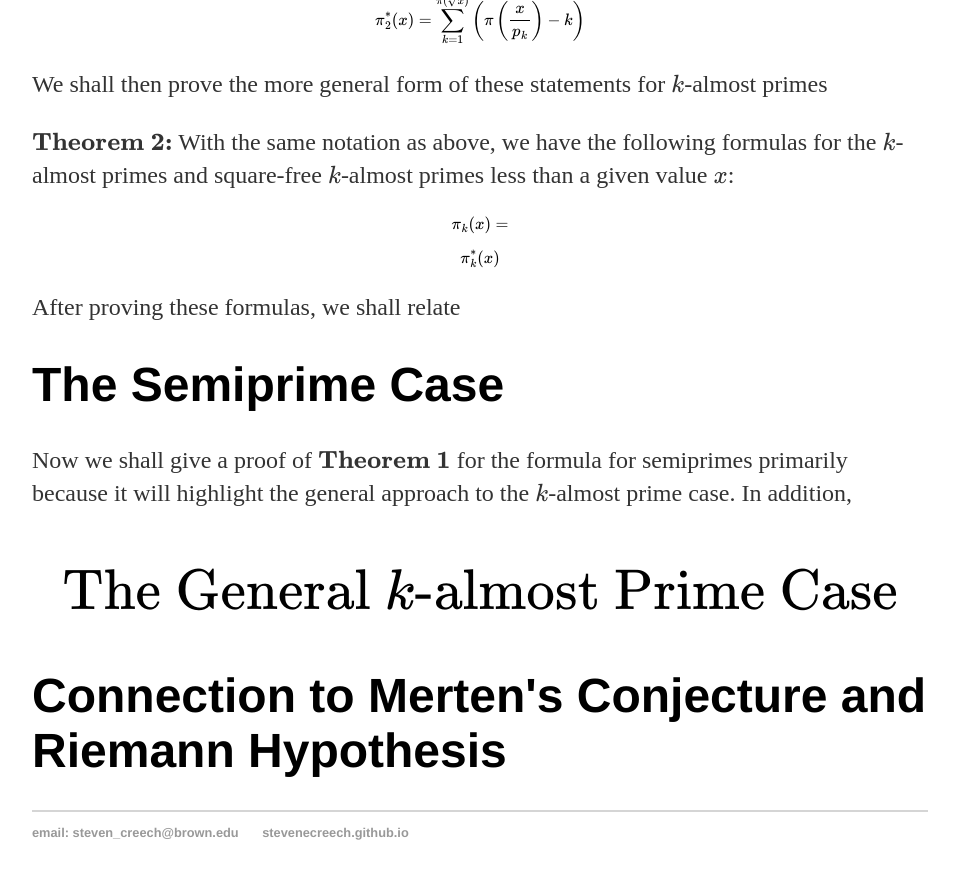
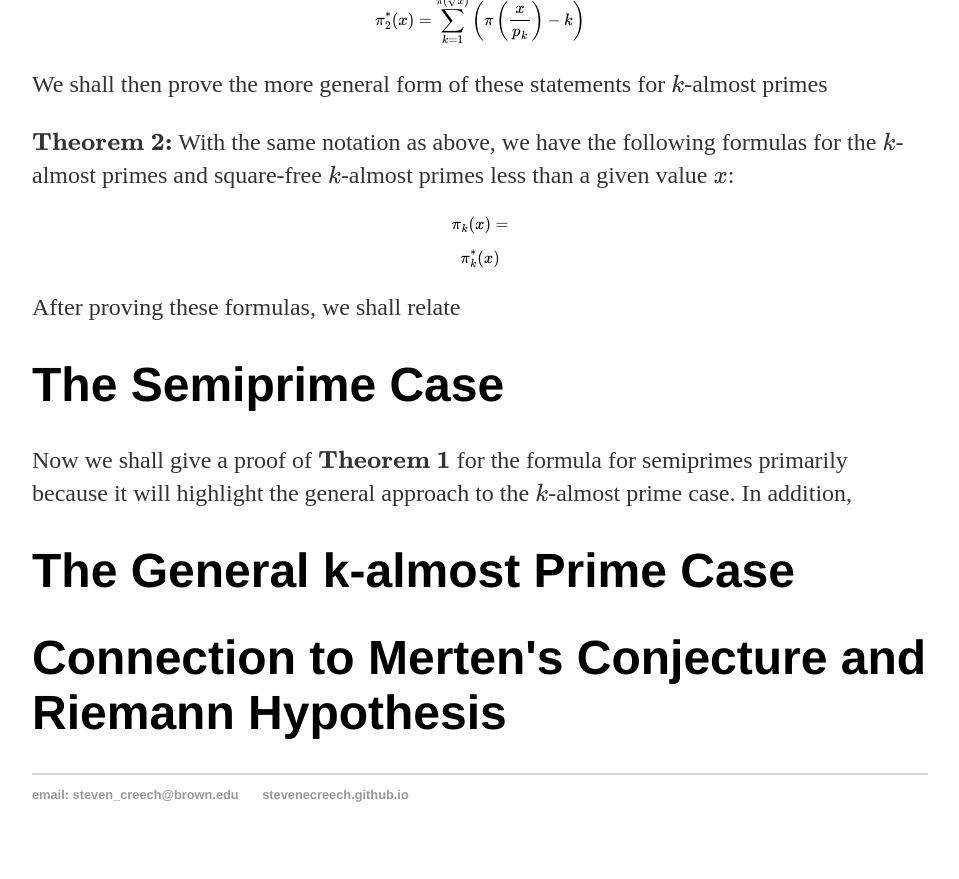
Before and after one commit to stevenecreech/stevenecreech.github.io, a Jekyll site: the page built from _posts/2023-09-12-Almost-Prime-Counting-Functions-and-Mertens-Conjecture.md, in a window 1280 px wide and 900 px high, scrolled down 1641 px. Shown: the top 879 px of the window, without its empty margins (160-1119 px from the left). Built offline with Jekyll 4.4.1, drawn with Linux system fonts in a browser that asks for light colours; Markdown is read by kramdown in place of the engine named in the settings; formulas are drawn with MathJax 3.

Commit message:
Update 2023-09-12-Almost-Prime-Counting-Functions-and-Mertens-Conjecture.md

```diff
--- a/_posts/2023-09-12-Almost-Prime-Counting-Functions-and-Mertens-Conjecture.md
+++ b/_posts/2023-09-12-Almost-Prime-Counting-Functions-and-Mertens-Conjecture.md
@@ -61,7 +61,7 @@ After proving these formulas, we shall relate
 Now we shall give a proof of $$\textbf{Theorem 1}$$ for the formula for semiprimes primarily because it will highlight the general approach to the $$k$$-almost prime case. In addition,
 
 
-<h1>$$\text{The General $k$-almost Prime Case}$$</h1>
+<h1>The General k-almost Prime Case</h1>
 
 
 <h1>Connection to Merten's Conjecture and Riemann Hypothesis</h1>
```
